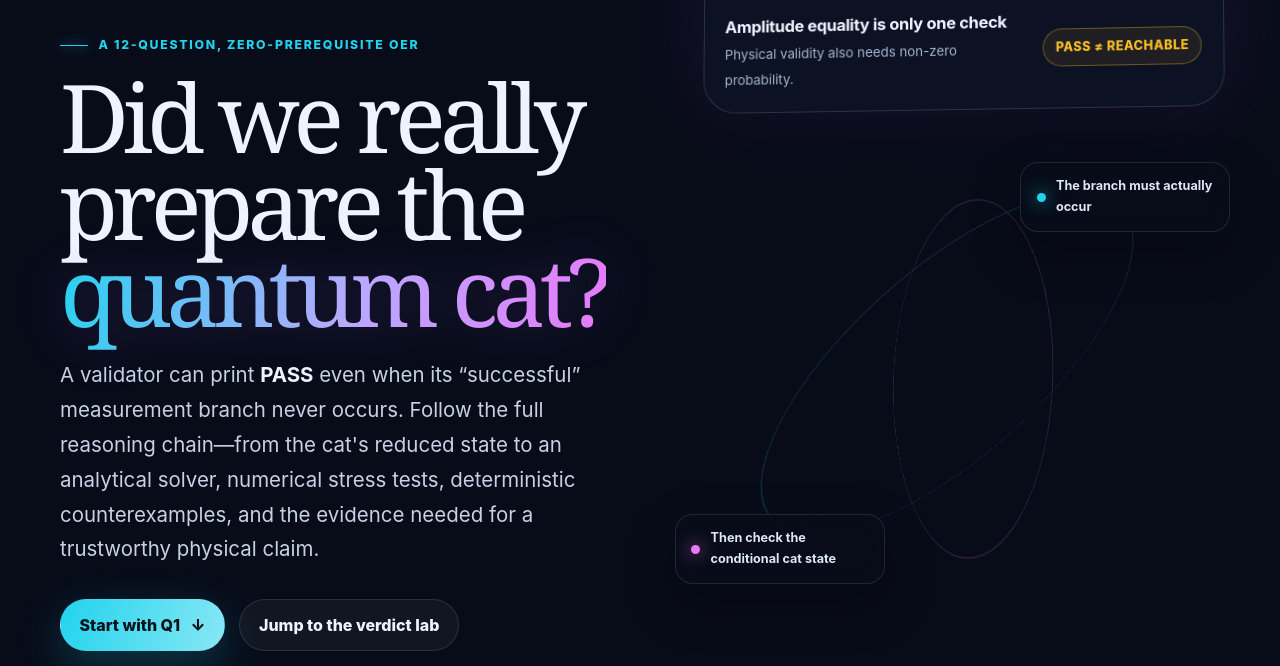
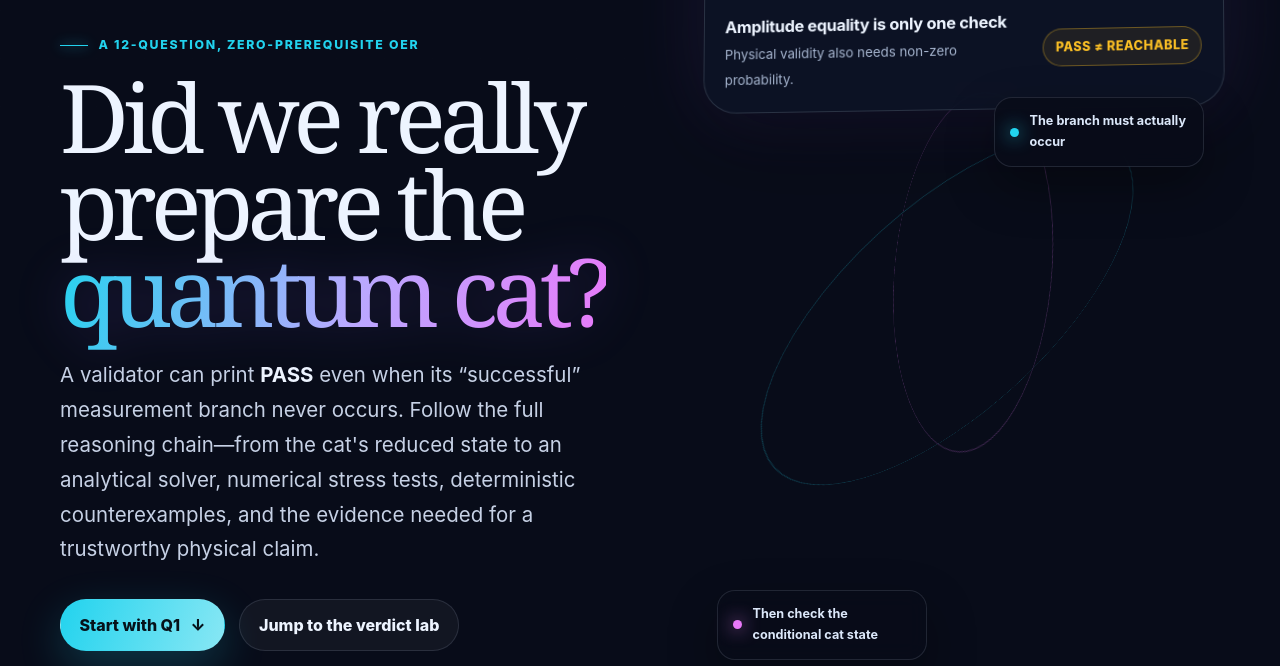
Before and after one commit to sunshineluyao/schrodingers-cat, a plain HTML site: page oer/index.html in a window 1280 px wide. Shown: the part 134-800 px from the top of the page. Drawn offline with Linux system fonts and the light colour scheme.

Commit message:
Prevent hero callout overlap

```diff
--- a/oer/index.html
+++ b/oer/index.html
@@ -307,7 +307,10 @@
       position: relative;
       min-height: 540px;
       display: grid;
-      place-items: center;
+      grid-template-rows: auto auto auto;
+      align-content: center;
+      justify-items: center;
+      gap: clamp(1rem, 2.4vw, 1.4rem);
       perspective: 1000px;
     }
 
@@ -384,12 +387,12 @@
     }
 
     .floating-note {
-      position: absolute;
+      position: relative;
       z-index: 4;
       display: flex;
       align-items: center;
       gap: 0.65rem;
-      max-width: 210px;
+      width: min(100%, 210px);
       padding: 0.8rem 0.95rem;
       border: 1px solid var(--line);
       border-radius: 18px;
@@ -411,8 +414,20 @@
       box-shadow: 0 0 18px var(--cyan);
     }
 
-    .floating-note.top { top: 10%; right: -2%; }
-    .floating-note.bottom { bottom: 12%; left: -5%; }
+    .floating-note.top {
+      top: auto;
+      right: auto;
+      justify-self: end;
+      margin-right: clamp(0rem, 2vw, 1rem);
+    }
+
+    .floating-note.bottom {
+      bottom: auto;
+      left: auto;
+      justify-self: start;
+      margin-left: clamp(0rem, 2vw, 1rem);
+    }
+
     .floating-note.bottom::before { background: var(--magenta); box-shadow: 0 0 18px var(--magenta); }
 
     .chapter-grid {
@@ -1837,9 +1852,9 @@
       .result-strip { grid-template-columns: repeat(2, minmax(0, 1fr)); }
 
       .hero-copy { padding-top: 1rem; }
-      .quantum-stage { min-height: 470px; }
-      .floating-note.top { right: 1%; }
-      .floating-note.bottom { left: 1%; }
+      .quantum-stage { min-height: 520px; }
+      .floating-note.top { margin-right: 1rem; }
+      .floating-note.bottom { margin-left: 1rem; }
       .concept-grid { grid-template-columns: repeat(2, minmax(0, 1fr)); }
       .protocol { grid-template-columns: repeat(3, 1fr); }
       .protocol-step:not(:last-child)::after { display: none; }
@@ -1862,9 +1877,9 @@
       .concept-card { min-height: 0; }
       .protocol { grid-template-columns: 1fr 1fr; }
       .amplitude-map { grid-template-columns: 1fr 1fr; }
-      .quantum-stage { min-height: 410px; }
+      .quantum-stage { min-height: 0; }
       .hero-card { border-radius: 25px; transform: none; }
-      .floating-note { max-width: 180px; padding: 0.65rem 0.75rem; font-size: 0.72rem; }
+      .floating-note { width: min(100%, 240px); padding: 0.65rem 0.75rem; font-size: 0.72rem; }
       .lab-header { align-items: flex-start; flex-direction: column; }
       .case-tabs { width: 100%; }
       .case-tab { flex: 1; }
```
